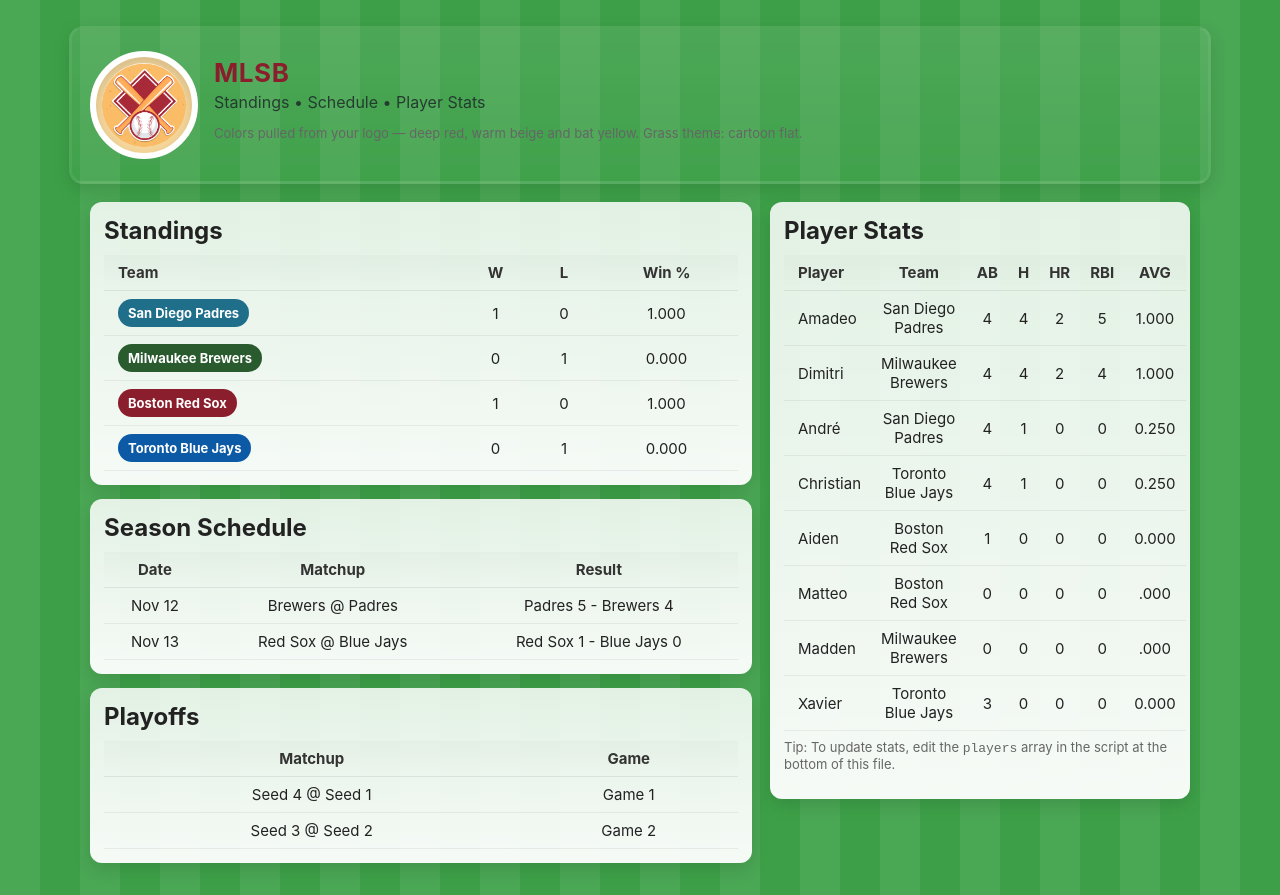
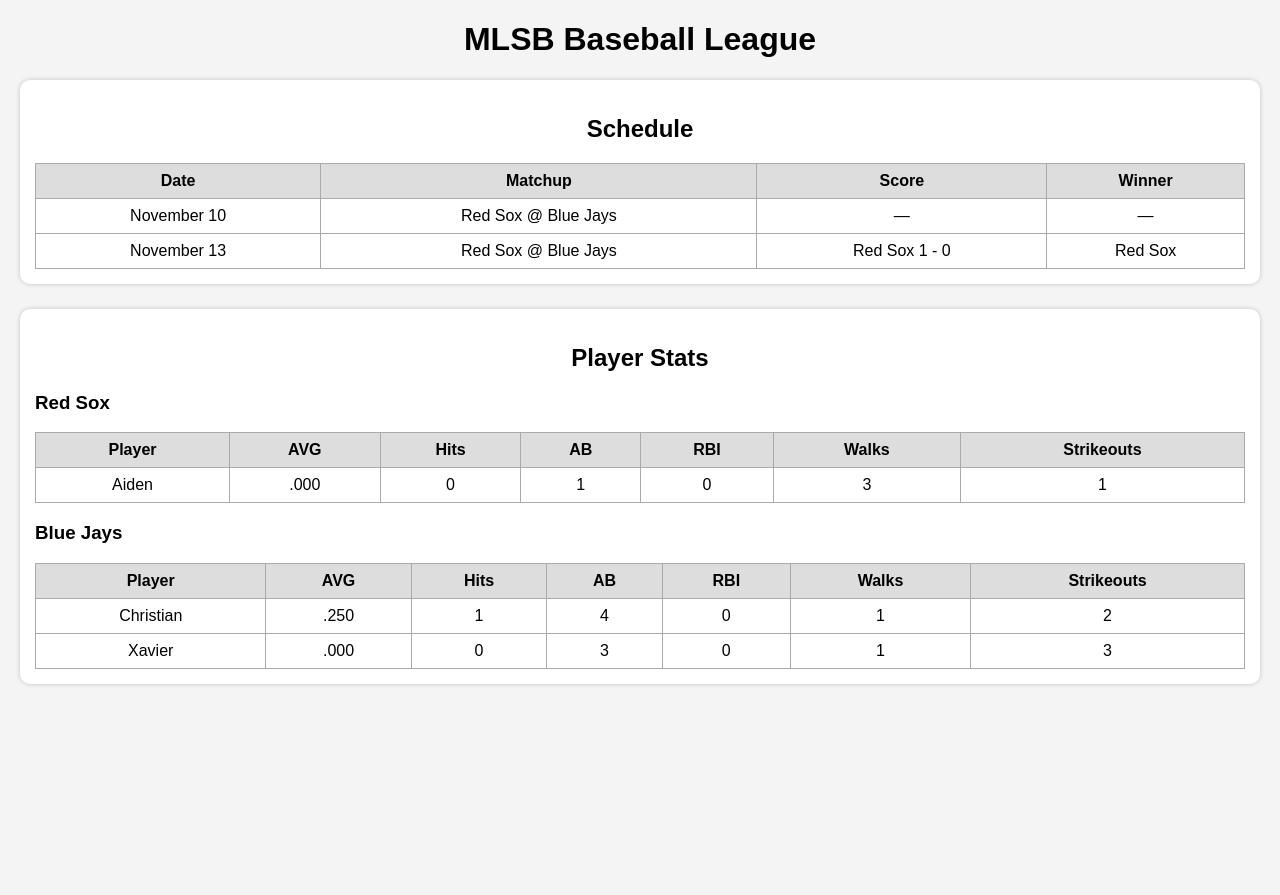
Before and after one commit to Chicken609/mlsb, a plain HTML site: page index.html in a window 1280 px wide. After the commit the page ends 800 px from the top, so only its background shows below. Drawn offline with Linux system fonts and the light colour scheme.

Commit message:
Update index.html

```diff
--- a/index.html
+++ b/index.html
@@ -1,249 +1,139 @@
 <!DOCTYPE html>
 <html lang="en">
 <head>
-  <meta charset="utf-8" />
-  <meta name="viewport" content="width=device-width,initial-scale=1" />
-  <title>MLSB — Standings & Stats</title>
+    <meta charset="UTF-8">
+    <meta name="viewport" content="width=device-width, initial-scale=1.0">
+    <title>MLSB Stats</title>
     <style>
-    /* Colors pulled from your logo */
-    :root{
-      --deep-red:#8b1e2d; /* logo diamond */
-      --bat-yellow:#ffcf66; /* bats */
-      --beige:#f6d79a; /* background circle */
-      --white:#ffffff;
-      --padder:#2b7aa3;
-      --grass-1:#4aa754;
-      --grass-2:#3da048;
-      --card-shadow: 0 6px 18px rgba(0,0,0,0.12);
+        body {
+            font-family: Arial, sans-serif;
+            margin: 20px;
+            background: #f4f4f4;
         }
-
-    /* Cartoon flat grass background (option 3) */
-    body{
-      margin:0;
-      font-family: Inter, system-ui, -apple-system, 'Segoe UI', Roboto, Arial;
-      background:
-        repeating-linear-gradient(90deg, var(--grass-1) 0 40px, var(--grass-2) 40px 80px),
-        radial-gradient(circle at 10% 10%, rgba(255,255,255,0.02), transparent 25%),
-        var(--grass-1);
-      color:#222;
-      -webkit-font-smoothing:antialiased;
+        h1, h2 {
+            text-align: center;
         }
-
-    header{
-      display:flex;
-      gap:16px;
-      align-items:center;
-      padding:22px 18px;
-      max-width:1100px;
-      margin:26px auto 10px;
-      background: linear-gradient(180deg, rgba(255,255,255,0.08), rgba(255,255,255,0.02));
-      border-radius:14px;
-      box-shadow: var(--card-shadow);
-      border: 3px solid rgba(255,255,255,0.06);
+        .section {
+            background: white;
+            padding: 15px;
+            margin-bottom: 25px;
+            border-radius: 10px;
+            box-shadow: 0 0 5px rgba(0,0,0,0.2);
         }
-
-    .logo-wrap{
-      width:96px;
-      height:96px;
-      border-radius:50%;
-      background: radial-gradient(circle at 30% 20%, rgba(255,255,255,0.06), transparent), var(--beige);
-      display:flex;align-items:center;justify-content:center;
-      box-shadow: 0 6px 14px rgba(0,0,0,0.14) inset;
-      flex-shrink:0;
-      border:6px solid var(--white);
+        table {
+            width: 100%;
+            border-collapse: collapse;
+            margin-top: 10px;
         }
-    .logo-wrap img{width:84px;height:84px;border-radius:50%;object-fit:cover;display:block}
-
-    h1{font-size:26px;margin:0;color:var(--deep-red);letter-spacing:0.6px}
-    p.league-sub{margin:4px 0 0;color:#21312d;opacity:0.9}
-
-    .container{max-width:1100px;margin:18px auto;padding:0 18px}
-
-    .grid{display:grid;grid-template-columns:1fr 420px;gap:18px}
-
-    .card{background: linear-gradient(180deg, rgba(255,255,255,0.85), rgba(255,255,255,0.95));padding:14px;border-radius:12px;box-shadow:var(--card-shadow)}
-    table{width:100%;border-collapse:collapse;font-size:15px}
-    th,td{padding:8px 10px;text-align:center;border-bottom:1px solid rgba(0,0,0,0.06)}
-    th{background:linear-gradient(180deg,rgba(0,0,0,0.02),transparent);font-weight:700;color:#333}
-
-    /* Team color pills */
-    .team-pill{display:inline-block;padding:6px 10px;border-radius:999px;font-weight:700;color:var(--white);font-size:13px}
-    .padres{background:#1f6f8b}
-    .brewers{background:#2a5b2e}
-    .redsox{background:var(--deep-red)}
-    .bluejays{background:#0c5aa6}
-
-    /* responsive */
-    @media (max-width:980px){
-      .grid{grid-template-columns:1fr;}
+        table, th, td {
+            border: 1px solid #aaa;
         }
-
-    .small{font-size:13px;color:#444}
-    .muted{color:#666;font-size:13px}
-
-    /* Standings layout tweaks */
-    .standings-table th:first-child, .stats-table th:first-child{text-align:left;padding-left:14px}
-    .standings-table td:first-child, .stats-table td:first-child{text-align:left;padding-left:14px}
-
+        th, td {
+            padding: 8px;
+            text-align: center;
+        }
+        th {
+            background: #ddd;
+        }
     </style>
 </head>
 <body>
 
-  <header>
-    <div class="logo-wrap">
-      <!-- IMPORTANT: upload your logo file to the repo as "logo.png" in the root, or replace src with an external URL -->
-      <img src="logo.png" alt="MLSB logo" onerror="this.style.display='none'" />
-    </div>
-    <div>
-      <h1>MLSB</h1>
-      <p class="league-sub">Standings • Schedule • Player Stats</p>
-      <p class="muted small">Colors pulled from your logo — deep red, warm beige and bat yellow. Grass theme: cartoon flat.</p>
-    </div>
-  </header>
+    <h1>MLSB Baseball League</h1>
 
-  <div class="container">
-    <div class="grid">
-      <!-- LEFT: main content -->
-      <div>
+    <!-- ======================= SCHEDULE ======================= -->
+    <div class="section">
+        <h2>Schedule</h2>
+        <table>
+            <tr>
+                <th>Date</th>
+                <th>Matchup</th>
+                <th>Score</th>
+                <th>Winner</th>
+            </tr>
 
-        <!-- Standings -->
-        <div class="card" style="margin-bottom:14px">
-          <h2 style="margin:0 0 10px">Standings</h2>
-          <table class="standings-table" id="standings">
-            <thead>
-              <tr><th>Team</th><th>W</th><th>L</th><th>Win %</th></tr>
-            </thead>
-            <tbody>
-              <tr><td><span class="team-pill padres">San Diego Padres</span></td><td id="padres-w">1</td><td id="padres-l">0</td><td id="padres-p">1.000</td></tr>
-              <tr><td><span class="team-pill brewers">Milwaukee Brewers</span></td><td id="brewers-w">0</td><td id="brewers-l">1</td><td id="brewers-p">0.000</td></tr>
-              <tr><td><span class="team-pill redsox">Boston Red Sox</span></td><td id="redsox-w">1</td><td id="redsox-l">0</td><td id="redsox-p">1.000</td></tr>
-              <tr><td><span class="team-pill bluejays">Toronto Blue Jays</span></td><td id="bluejays-w">0</td><td id="bluejays-l">1</td><td id="bluejays-p">0.000</td></tr>
-            </tbody>
+            <!-- Game 1 (example) -->
+            <tr>
+                <td>November 10</td>
+                <td>Red Sox @ Blue Jays</td>
+                <td>—</td>
+                <td>—</td>
+            </tr>
+
+            <!-- Game 2 (YOU ADDED) -->
+            <tr>
+                <td>November 13</td>
+                <td>Red Sox @ Blue Jays</td>
+                <td>Red Sox 1 - 0</td>
+                <td>Red Sox</td>
+            </tr>
         </table>
     </div>
 
-        <!-- Schedule -->
-        <div class="card" style="margin-bottom:14px">
-          <h2 style="margin:0 0 10px">Season Schedule</h2>
-          <table id="schedule">
-            <thead><tr><th>Date</th><th>Matchup</th><th>Result</th></tr></thead>
-            <tbody>
-              <tr><td>Nov 12</td><td>Brewers @ Padres</td><td>Padres 5 - Brewers 4</td></tr>
-              <tr><td>Nov 13</td><td>Red Sox @ Blue Jays</td><td>Red Sox 1 - Blue Jays 0</td></tr>
-            </tbody>
+    <!-- ======================= PLAYER STATS ======================= -->
+    <div class="section">
+        <h2>Player Stats</h2>
+
+        <h3>Red Sox</h3>
+        <table>
+            <tr>
+                <th>Player</th>
+                <th>AVG</th>
+                <th>Hits</th>
+                <th>AB</th>
+                <th>RBI</th>
+                <th>Walks</th>
+                <th>Strikeouts</th>
+            </tr>
+
+            <!-- Aiden (Game 2 update: 4 AB, 0-1, 3 walks, 1 K) -->
+            <tr>
+                <td>Aiden</td>
+                <td>.000</td>
+                <td>0</td>
+                <td>1</td>
+                <td>0</td>
+                <td>3</td>
+                <td>1</td>
+            </tr>
         </table>
-        </div>
 
-        <!-- Playoffs card -->
-        <div class="card" style="margin-bottom:14px">
-          <h2 style="margin:0 0 10px">Playoffs</h2>
+        <h3>Blue Jays</h3>
         <table>
-            <thead><tr><th>Matchup</th><th>Game</th></tr></thead>
-            <tbody>
-              <tr><td>Seed 4 @ Seed 1</td><td>Game 1</td></tr>
-              <tr><td>Seed 3 @ Seed 2</td><td>Game 2</td></tr>
-            </tbody>
+            <tr>
+                <th>Player</th>
+                <th>AVG</th>
+                <th>Hits</th>
+                <th>AB</th>
+                <th>RBI</th>
+                <th>Walks</th>
+                <th>Strikeouts</th>
+            </tr>
+
+            <!-- Christian (1 single → AVG .250, 1 hit, 4 AB) -->
+            <tr>
+                <td>Christian</td>
+                <td>.250</td>
+                <td>1</td>
+                <td>4</td>
+                <td>0</td>
+                <td>1</td>
+                <td>2</td>
+            </tr>
+
+            <!-- Xavier (0-3, 4 AB, 1 walk, 3 strikeouts) -->
+            <tr>
+                <td>Xavier</td>
+                <td>.000</td>
+                <td>0</td>
+                <td>3</td>
+                <td>0</td>
+                <td>1</td>
+                <td>3</td>
+            </tr>
         </table>
-        </div>
 
     </div>
 
-      <!-- RIGHT: Player stats -->
-      <aside>
-        <div class="card">
-          <h2 style="margin:0 0 10px">Player Stats</h2>
-          <table class="stats-table" id="statsTable">
-            <thead>
-              <tr>
-                <th>Player</th>
-                <th>Team</th>
-                <th>AB</th>
-                <th>H</th>
-                <th>HR</th>
-                <th>RBI</th>
-                <th>AVG</th>
-              </tr>
-            </thead>
-            <tbody>
-              <!-- rows filled by JavaScript -->
-            </tbody>
-          </table>
-          <p class="small muted" style="margin-top:8px">Tip: To update stats, edit the <code>players</code> array in the script at the bottom of this file.</p>
-        </div>
-      </aside>
-    </div>
-  </div>
-
-  <!-- ===== JavaScript: dynamic stats and safety checks ===== -->
-  <script>
-    // Players array (update these numbers when new games happen)
-    const players = [
-      {name: "Amadeo", team: "San Diego Padres", ab: 4, hits: 4, hr: 2, rbi: 5},
-      {name: "Dimitri", team: "Milwaukee Brewers", ab: 4, hits: 4, hr: 2, rbi: 4},
-      {name: "André", team: "San Diego Padres", ab: 4, hits: 1, hr: 0, rbi: 0},
-      {name: "Aiden", team: "Boston Red Sox", ab: 1, hits: 0, hr: 0, rbi: 0},
-      {name: "Matteo", team: "Boston Red Sox", ab: 0, hits: 0, hr: 0, rbi: 0},
-      {name: "Madden", team: "Milwaukee Brewers", ab: 0, hits: 0, hr: 0, rbi: 0},
-      {name: "Xavier", team: "Toronto Blue Jays", ab: 3, hits: 0, hr: 0, rbi: 0},
-      {name: "Christian", team: "Toronto Blue Jays", ab: 4, hits: 1, hr: 0, rbi: 0}
-    ];
-
-    function renderStats(){
-      const tbody = document.getElementById('statsTable').getElementsByTagName('tbody')[0];
-      tbody.innerHTML = '';
-
-      // sort by RBI descending (keep current request)
-      players.sort((a,b)=> b.rbi - a.rbi || b.hits - a.hits);
-
-      players.forEach(p=>{
-        const tr = document.createElement('tr');
-        tr.innerHTML = `
-          <td>${p.name}</td>
-          <td>${p.team}</td>
-          <td>${p.ab}</td>
-          <td>${p.hits}</td>
-          <td>${p.hr}</td>
-          <td>${p.rbi}</td>
-          <td>${p.ab>0? (p.hits/p.ab).toFixed(3):'.000'}</td>
-        `;
-        tbody.appendChild(tr);
-      });
-    }
-
-    // Recalculate and render standings safely
-    function renderStandings(){
-      // derive standings from recorded teamWins/losses currently hard-coded from games you gave
-      const teamRecords = {
-        'San Diego Padres': {w:1,l:0},
-        'Milwaukee Brewers': {w:0,l:1},
-        'Boston Red Sox': {w:1,l:0},
-        'Toronto Blue Jays': {w:0,l:1}
-      };
-
-      function setRow(teamIdPrefix, rec){
-        const wEl = document.getElementById(teamIdPrefix+'-w');
-        const lEl = document.getElementById(teamIdPrefix+'-l');
-        const pEl = document.getElementById(teamIdPrefix+'-p');
-        if(wEl) wEl.innerText = rec.w;
-        if(lEl) lEl.innerText = rec.l;
-        if(pEl){
-          const pct = rec.w + rec.l > 0 ? (rec.w/(rec.w+rec.l)).toFixed(3) : '0.000';
-          pEl.innerText = pct;
-        }
-      }
-
-      setRow('padres', teamRecords['San Diego Padres']);
-      setRow('brewers', teamRecords['Milwaukee Brewers']);
-      setRow('redsox', teamRecords['Boston Red Sox']);
-      setRow('bluejays', teamRecords['Toronto Blue Jays']);
-    }
-
-    // call renderers on load
-    document.addEventListener('DOMContentLoaded', ()=>{
-      renderStats();
-      renderStandings();
-    });
-  </script>
-
 </body>
 </html>
```
Lines whose indentation alone changed are shown as unchanged.
